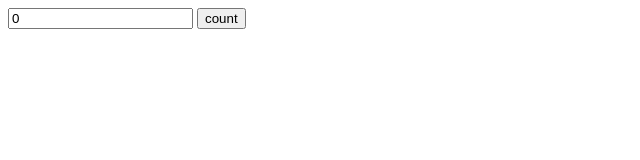
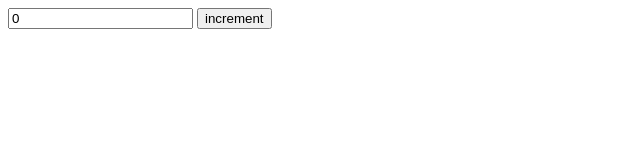
Before and after one commit to opoblblfozb/mytrain, a plain HTML site: page index.html in a window 1280 px wide. Shown: the full height of the page, 0-640 px from the left. Drawn offline with Linux system fonts and the light colour scheme.

Commit message:
modify button

```diff
--- a/index.html
+++ b/index.html
@@ -7,7 +7,7 @@
 <body>
   <div>
     <input type="number" id="counter" value="0" readonly>
-    <button id="increment">count</button>
+    <button id="increment">increment</button>
   </div>
   <script type="text/javascript">
     (function() {
```
